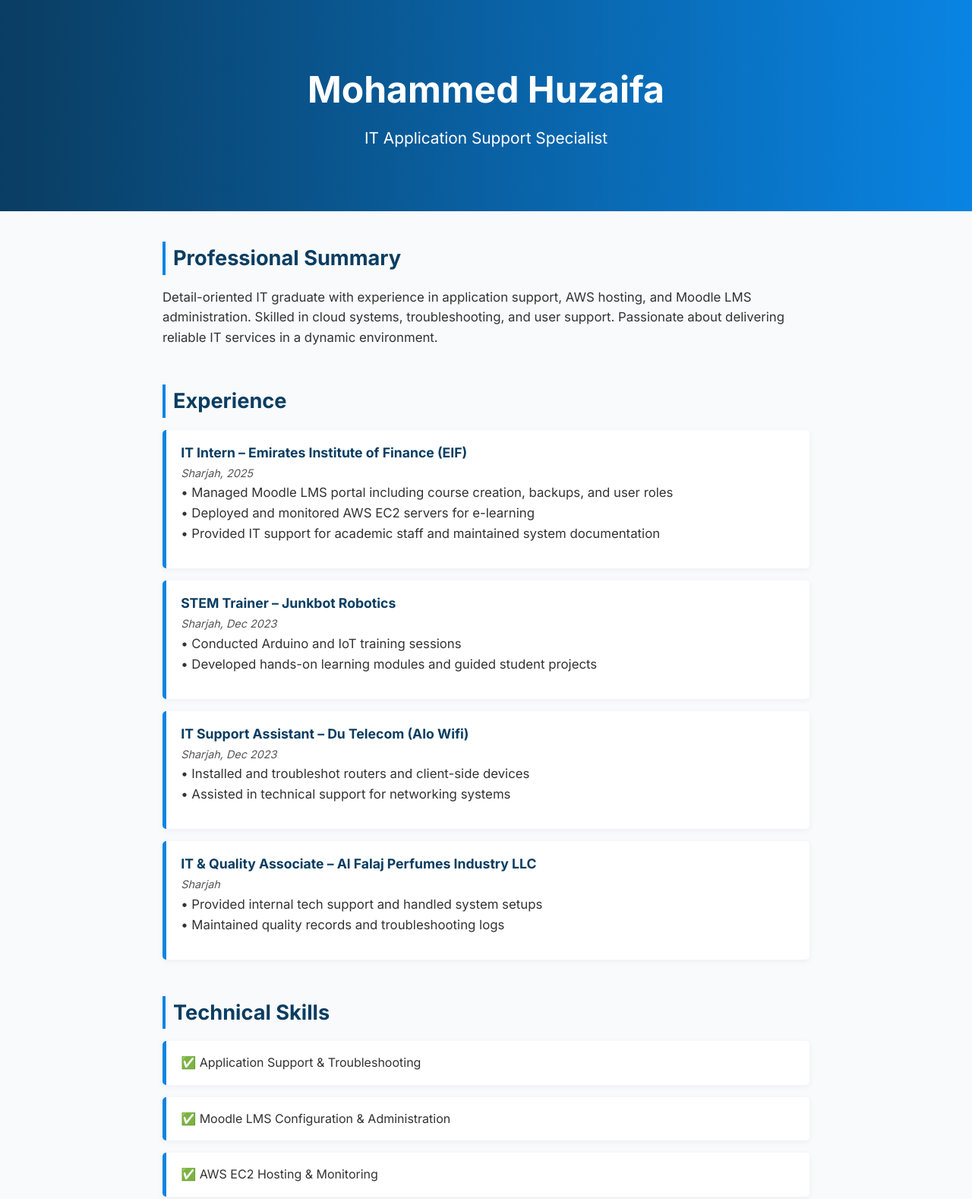
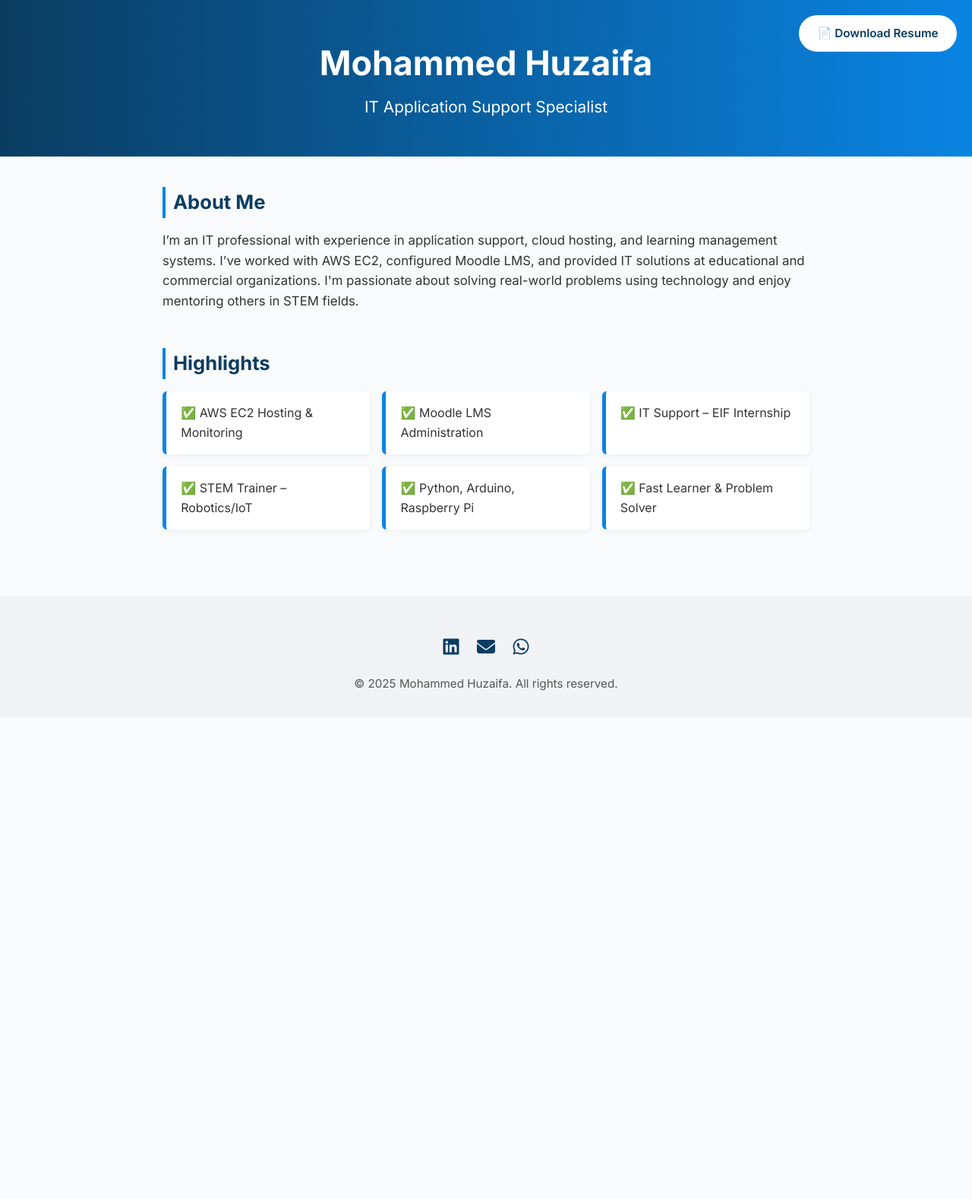
Before and after one commit to Huzaifaujju/CurriculumVitae, a plain HTML site: page index.html in a window 1280 px wide. Shown: the top 1578 px of the page at 76% size. After the commit the page ends 944 px from the top, so only its background shows below. Drawn offline with Linux system fonts and the light colour scheme.

Commit message:
Update index.html

```diff
--- a/index.html
+++ b/index.html
@@ -30,13 +30,34 @@
     header {
       background: linear-gradient(to right, var(--primary), var(--accent));
       color: white;
+      padding: 3rem 2rem 2rem;
+      position: relative;
       text-align: center;
-      padding: 5rem 2rem 4rem;
+    }
+
+    .btn-download {
+      position: absolute;
+      top: 20px;
+      right: 20px;
+      background: white;
+      color: var(--primary);
+      padding: 0.6rem 1.4rem;
+      border-radius: 25px;
+      font-weight: 600;
+      font-size: 0.95rem;
+      text-decoration: none;
+      border: 2px solid white;
+      transition: background 0.3s ease, color 0.3s ease;
+    }
+
+    .btn-download:hover {
+      background: var(--accent);
+      color: white;
     }
 
     header h1 {
-      font-size: 3rem;
-      margin-bottom: 0.5rem;
+      font-size: 2.8rem;
+      margin-bottom: 0.3rem;
       font-weight: 700;
     }
 
@@ -57,7 +78,7 @@
 
     h2 {
       color: var(--primary);
-      font-size: 1.7rem;
+      font-size: 1.6rem;
       margin-bottom: 1rem;
       border-left: 4px solid var(--accent);
       padding-left: 10px;
@@ -68,46 +89,20 @@
       margin-bottom: 1rem;
     }
 
-    ul {
-      list-style: none;
-      padding-left: 0;
+    .highlights {
+      display: flex;
+      flex-wrap: wrap;
+      gap: 1rem;
     }
 
-    ul li {
+    .highlight-item {
       background: white;
+      padding: 1rem 1.2rem;
       border-left: 5px solid var(--accent);
-      padding: 1rem 1.2rem;
-      margin-bottom: 1rem;
-      border-radius: 5px;
-      box-shadow: 0 2px 8px rgba(0,0,0,0.05);
-    }
-
-    ul li strong {
-      color: var(--primary);
-      font-size: 1.1rem;
-    }
-
-    ul li span {
-      font-style: italic;
-      font-size: 0.9rem;
-      color: #555;
-    }
-
-    .btn-download {
-      display: inline-block;
-      margin-top: 1rem;
-      background: var(--accent);
-      color: white;
-      padding: 0.8rem 1.8rem;
-      border-radius: 30px;
-      font-weight: 600;
-      font-size: 1rem;
-      text-decoration: none;
-      transition: background 0.3s ease;
-    }
-
-    .btn-download:hover {
-      background: #065a9c;
+      border-radius: 6px;
+      box-shadow: 0 2px 8px rgba(0, 0, 0, 0.05);
+      flex: 1 1 260px;
+      font-weight: 500;
     }
 
     footer {
@@ -139,89 +134,46 @@
       header h1 {
         font-size: 2rem;
       }
-      .container {
-        padding: 2rem 1rem;
+
+      .btn-download {
+        position: static;
+        display: block;
+        margin: 1rem auto 0;
+      }
+
+      .highlights {
+        flex-direction: column;
       }
     }
   </style>
 </head>
 <body>
   <header>
+    <a class="btn-download" href="resume.pdf" download>📄 Download Resume</a>
     <h1>Mohammed Huzaifa</h1>
     <p>IT Application Support Specialist</p>
   </header>
 
   <main class="container">
     <section>
-      <h2>Professional Summary</h2>
+      <h2>About Me</h2>
       <p>
-        Detail-oriented IT graduate with experience in application support, AWS hosting, and Moodle LMS administration. Skilled in cloud systems, troubleshooting, and user support. Passionate about delivering reliable IT services in a dynamic environment.
+        I’m an IT professional with experience in application support, cloud hosting, and learning management systems.
+        I’ve worked with AWS EC2, configured Moodle LMS, and provided IT solutions at educational and commercial organizations.
+        I'm passionate about solving real-world problems using technology and enjoy mentoring others in STEM fields.
       </p>
     </section>
 
     <section>
-      <h2>Experience</h2>
-      <ul>
-        <li>
-          <strong>IT Intern – Emirates Institute of Finance (EIF)</strong><br />
-          <span>Sharjah, 2025</span>
-          <p>
-            • Managed Moodle LMS portal including course creation, backups, and user roles<br/>
-            • Deployed and monitored AWS EC2 servers for e-learning<br/>
-            • Provided IT support for academic staff and maintained system documentation
-          </p>
-        </li>
-        <li>
-          <strong>STEM Trainer – Junkbot Robotics</strong><br />
-          <span>Sharjah, Dec 2023</span>
-          <p>
-            • Conducted Arduino and IoT training sessions<br/>
-            • Developed hands-on learning modules and guided student projects
-          </p>
-        </li>
-        <li>
-          <strong>IT Support Assistant – Du Telecom (Alo Wifi)</strong><br />
-          <span>Sharjah, Dec 2023</span>
-          <p>
-            • Installed and troubleshot routers and client-side devices<br/>
-            • Assisted in technical support for networking systems
-          </p>
-        </li>
-        <li>
-          <strong>IT & Quality Associate – Al Falaj Perfumes Industry LLC</strong><br />
-          <span>Sharjah</span>
-          <p>
-            • Provided internal tech support and handled system setups<br/>
-            • Maintained quality records and troubleshooting logs
-          </p>
-        </li>
-      </ul>
-    </section>
-
-    <section>
-      <h2>Technical Skills</h2>
-      <ul>
-        <li>✅ Application Support & Troubleshooting</li>
-        <li>✅ Moodle LMS Configuration & Administration</li>
-        <li>✅ AWS EC2 Hosting & Monitoring</li>
-        <li>✅ Networking & System Maintenance</li>
-        <li>✅ Arduino & IoT Integration</li>
-      </ul>
-    </section>
-
-    <section>
-      <h2>Soft Skills</h2>
-      <ul>
-        <li>✅ Clear Communication</li>
-        <li>✅ Fast Learner & Adaptable</li>
-        <li>✅ Analytical Thinking</li>
-        <li>✅ Team Collaboration</li>
-      </ul>
-    </section>
-
-    <section>
-      <h2>Resume</h2>
-      <a class="btn-download" href="resume.pdf" download>📄 Download My Resume</a>
+      <h2>Highlights</h2>
+      <div class="highlights">
+        <div class="highlight-item">✅ AWS EC2 Hosting & Monitoring</div>
+        <div class="highlight-item">✅ Moodle LMS Administration</div>
+        <div class="highlight-item">✅ IT Support – EIF Internship</div>
+        <div class="highlight-item">✅ STEM Trainer – Robotics/IoT</div>
+        <div class="highlight-item">✅ Python, Arduino, Raspberry Pi</div>
+        <div class="highlight-item">✅ Fast Learner & Problem Solver</div>
+      </div>
     </section>
   </main>
 
```
